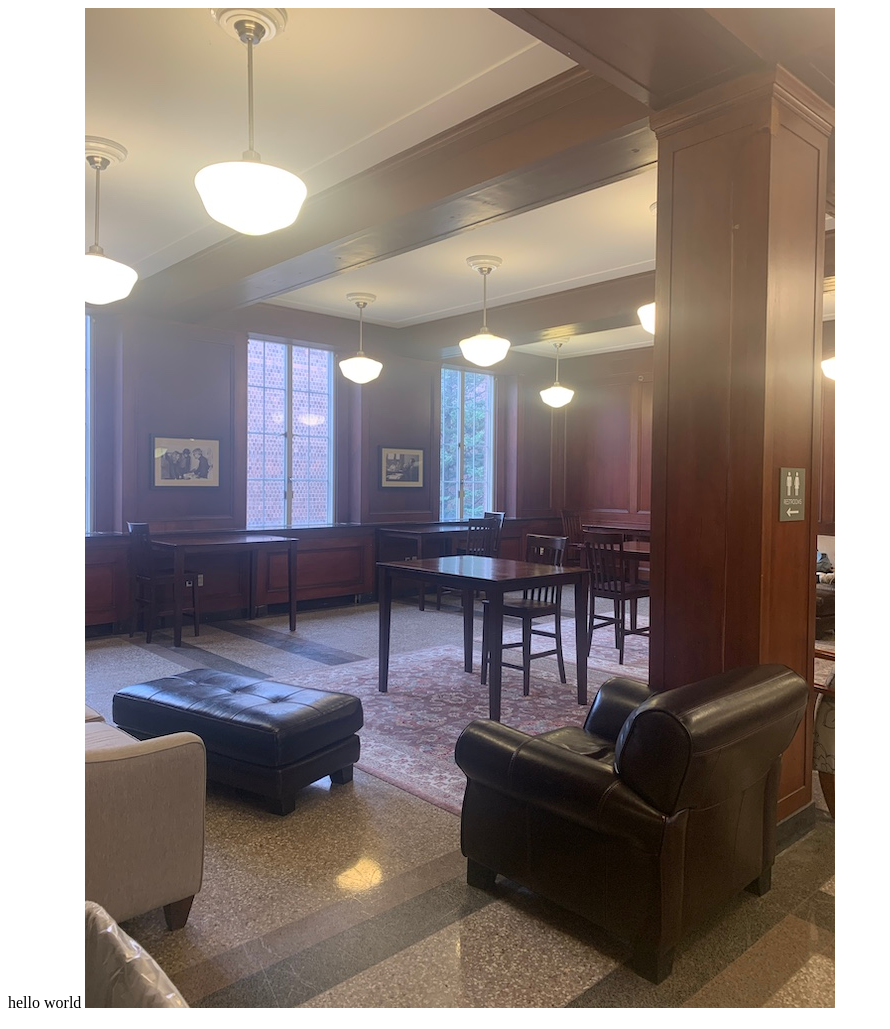
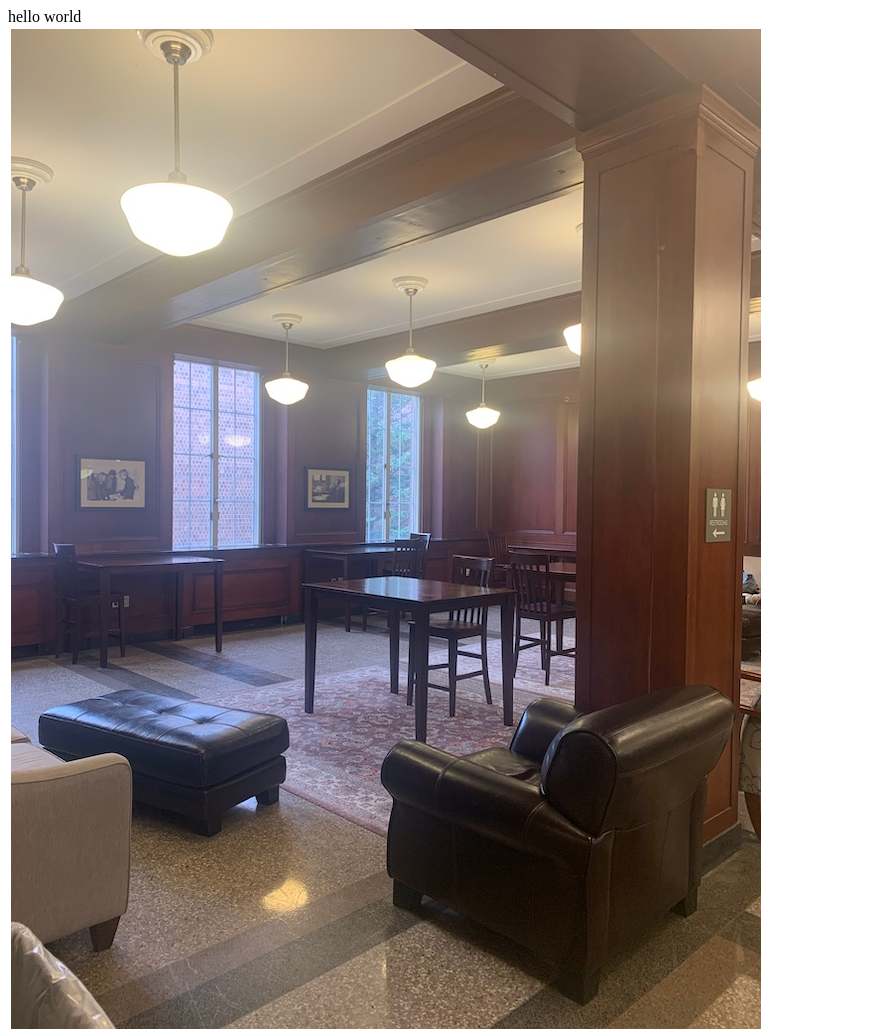
Before and after one commit to peampatra/game, a plain HTML site: page index.html in a window 1280 px wide. Shown: the whole page, without its empty margins (0-890 px from the left). Drawn offline with Linux system fonts and the light colour scheme.

Commit message:
Update index.html

```diff
--- a/index.html
+++ b/index.html
@@ -4,7 +4,14 @@
     </style>
   </head>
   <body>
-    hello world
-    <img src="https://peampatra.github.io/game/images/IMG_5702.JPG">
+    hello world<br>
+    <table>
+      <tr>
+        <td>
+          <img src="https://peampatra.github.io/game/images/IMG_5702.JPG">
+        </td>
+      </tr>
+    </table>
+
   </body>
 </html>
```
